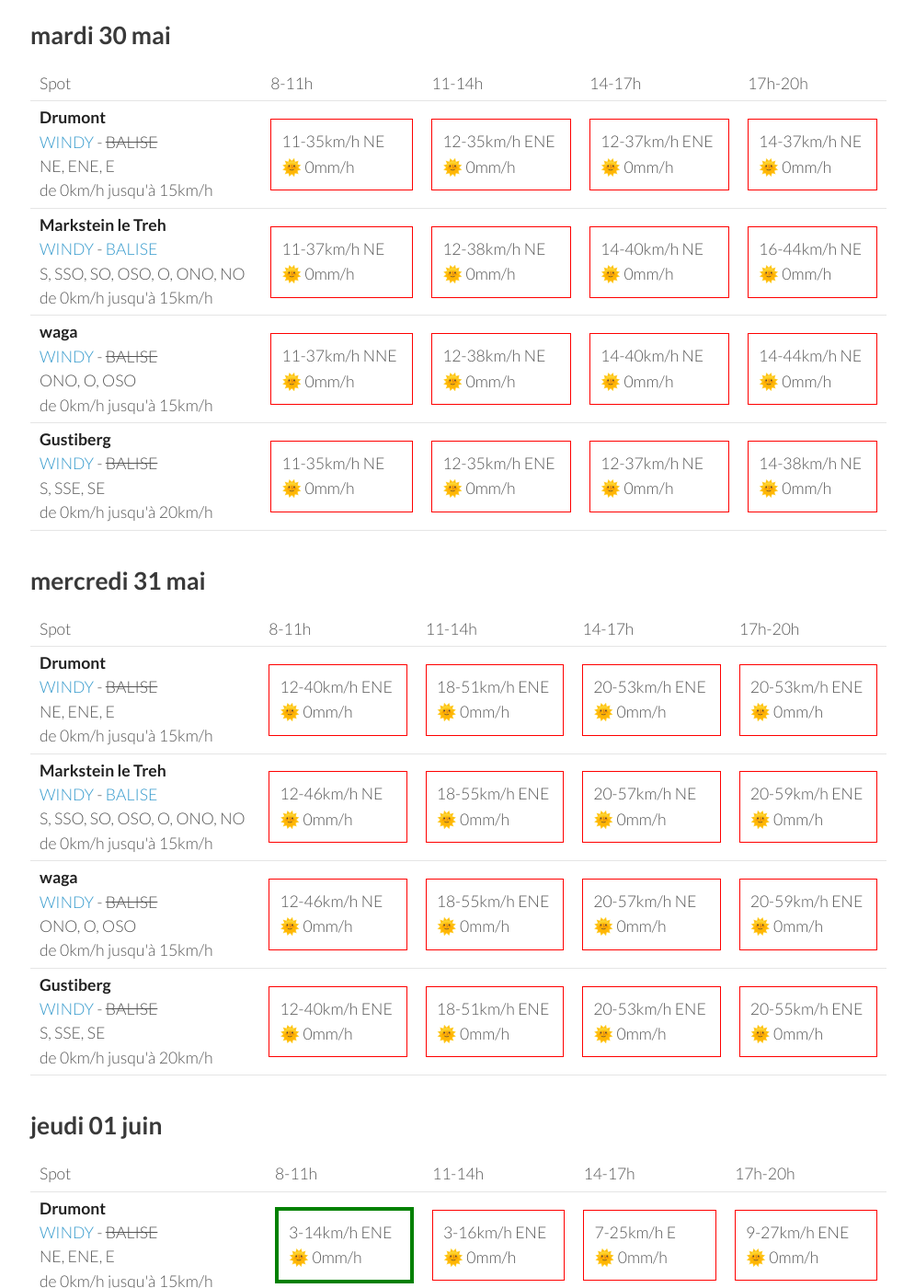
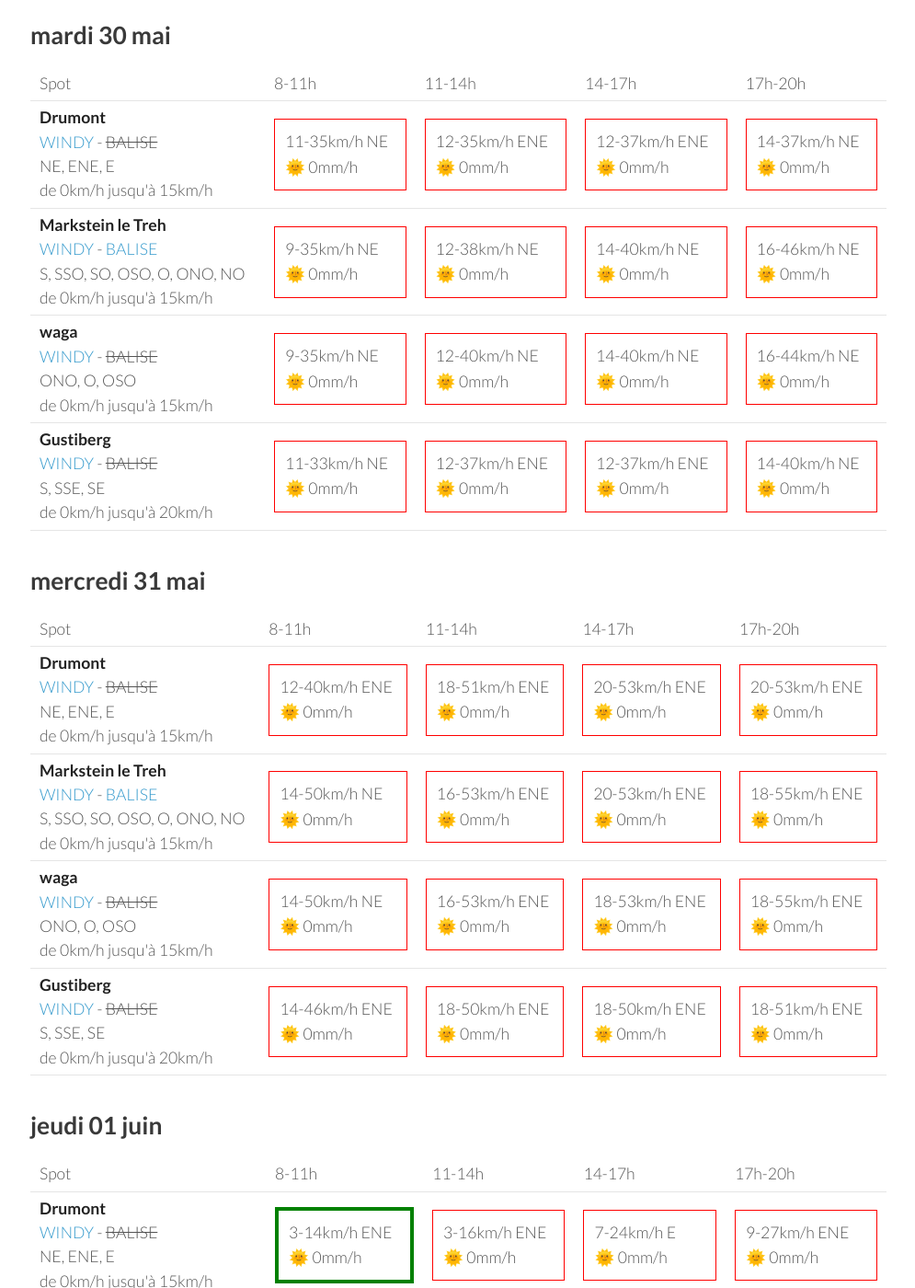
Before and after one commit to parapente-dans-le-nord/parapente-dans-le-nord.github.io, a Jekyll site: the page built from vosges.markdown, in a window 1280 px wide and 1400 px high, scrolled down 1442 px. Shown: the whole window at 92% size, without its empty margins (25-1020 px from the left). Built offline with Jekyll 4.4.1, drawn with Linux system fonts in a browser that asks for light colours; some of the changed text lies outside the part shown.

Commit message:
update index.markdown

```diff
--- a/vosges.markdown
+++ b/vosges.markdown
@@ -25,9 +25,9 @@ page mise à jour le dimanche 28 mai 13:16
         <td><strong>Drumont</strong><br><a href="https://windy.com/47.898/6.919?47.687,6.919,9,m:eYYagmG">WINDY</a> - <span class="no-balise"> BALISE </span><br> <span class="vent-favorable">NE, ENE, E</span><br><span class="force-vent">de 0km/h jusqu'à 15km/h</span> </td>
 
             <td><div class="not-flyable"><p>0-0km/h NA</p><p>🌧️ 0mm/h</p></div></td>
-            <td><div class="not-flyable"><p>12-33km/h E</p><p>🌞 0mm/h</p></div></td>
+            <td><div class="not-flyable"><p>14-35km/h E</p><p>🌞 0mm/h</p></div></td>
             <td><div class="not-flyable"><p>11-31km/h E</p><p>🌞 0mm/h</p></div></td>
-            <td><div class="not-flyable"><p>9-25km/h ENE</p><p>🌞 0mm/h</p></div></td>
+            <td><div class="not-flyable"><p>9-25km/h NE</p><p>🌞 0mm/h</p></div></td>
 
     </tr>
 <tr>
@@ -76,10 +76,10 @@ page mise à jour le dimanche 28 mai 13:16
 <tr>
         <td><strong>Drumont</strong><br><a href="https://windy.com/47.898/6.919?47.687,6.919,9,m:eYYagmG">WINDY</a> - <span class="no-balise"> BALISE </span><br> <span class="vent-favorable">NE, ENE, E</span><br><span class="force-vent">de 0km/h jusqu'à 15km/h</span> </td>
 
-            <td><div class="not-flyable"><p>11-27km/h E</p><p>🌞 0mm/h</p></div></td>
-            <td><div class="not-flyable"><p>12-33km/h E</p><p>🌞 0mm/h</p></div></td>
-            <td><div class="not-flyable"><p>11-31km/h ENE</p><p>🌞 0mm/h</p></div></td>
-            <td><div class="not-flyable"><p>12-35km/h ENE</p><p>🌞 0mm/h</p></div></td>
+            <td><div class="not-flyable"><p>12-31km/h E</p><p>🌞 0mm/h</p></div></td>
+            <td><div class="not-flyable"><p>12-33km/h ENE</p><p>🌞 0mm/h</p></div></td>
+            <td><div class="not-flyable"><p>11-33km/h ENE</p><p>🌞 0mm/h</p></div></td>
+            <td><div class="not-flyable"><p>12-37km/h ENE</p><p>🌞 0mm/h</p></div></td>
 
 
     </tr>
@@ -142,30 +142,30 @@ page mise à jour le dimanche 28 mai 13:16
 <tr>
         <td><strong>Markstein le Treh</strong><br><a href="https://windy.com/47.926/7.012?47.505,7.012,8,m:eY1agmQ">WINDY</a> - <span class=""><a href="http://www.balisemeteo.com/balise.php?idBalise=136">BALISE</a> </span><br> <span class="vent-favorable">S, SSO, SO, OSO, O, ONO, NO</span><br><span class="force-vent">de 0km/h jusqu'à 15km/h</span> </td>
 
-            <td><div class="not-flyable"><p>11-37km/h NE</p><p>🌞 0mm/h</p></div></td>
+            <td><div class="not-flyable"><p>9-35km/h NE</p><p>🌞 0mm/h</p></div></td>
             <td><div class="not-flyable"><p>12-38km/h NE</p><p>🌞 0mm/h</p></div></td>
+            <td><div class="not-flyable"><p>14-40km/h NE</p><p>🌞 0mm/h</p></div></td>
+            <td><div class="not-flyable"><p>16-46km/h NE</p><p>🌞 0mm/h</p></div></td>
+
+
+    </tr>
+<tr>
+        <td><strong>waga</strong><br><a href="https://windy.com/47.903/6.996?47.900,6.983,15">WINDY</a> - <span class="no-balise"> BALISE </span><br> <span class="vent-favorable">ONO, O, OSO</span><br><span class="force-vent">de 0km/h jusqu'à 15km/h</span> </td>
+
+            <td><div class="not-flyable"><p>9-35km/h NE</p><p>🌞 0mm/h</p></div></td>
+            <td><div class="not-flyable"><p>12-40km/h NE</p><p>🌞 0mm/h</p></div></td>
             <td><div class="not-flyable"><p>14-40km/h NE</p><p>🌞 0mm/h</p></div></td>
             <td><div class="not-flyable"><p>16-44km/h NE</p><p>🌞 0mm/h</p></div></td>
 
 
     </tr>
 <tr>
-        <td><strong>waga</strong><br><a href="https://windy.com/47.903/6.996?47.900,6.983,15">WINDY</a> - <span class="no-balise"> BALISE </span><br> <span class="vent-favorable">ONO, O, OSO</span><br><span class="force-vent">de 0km/h jusqu'à 15km/h</span> </td>
-
-            <td><div class="not-flyable"><p>11-37km/h NNE</p><p>🌞 0mm/h</p></div></td>
-            <td><div class="not-flyable"><p>12-38km/h NE</p><p>🌞 0mm/h</p></div></td>
-            <td><div class="not-flyable"><p>14-40km/h NE</p><p>🌞 0mm/h</p></div></td>
-            <td><div class="not-flyable"><p>14-44km/h NE</p><p>🌞 0mm/h</p></div></td>
-
-
-    </tr>
-<tr>
         <td><strong>Gustiberg</strong><br><a href="https://windy.com/47.894/6.934?47.891,6.934,15,m:eYYagmI">WINDY</a> - <span class="no-balise"> BALISE </span><br> <span class="vent-favorable">S, SSE, SE</span><br><span class="force-vent">de 0km/h jusqu'à 20km/h</span> </td>
 
-            <td><div class="not-flyable"><p>11-35km/h NE</p><p>🌞 0mm/h</p></div></td>
-            <td><div class="not-flyable"><p>12-35km/h ENE</p><p>🌞 0mm/h</p></div></td>
-            <td><div class="not-flyable"><p>12-37km/h NE</p><p>🌞 0mm/h</p></div></td>
-            <td><div class="not-flyable"><p>14-38km/h NE</p><p>🌞 0mm/h</p></div></td>
+            <td><div class="not-flyable"><p>11-33km/h NE</p><p>🌞 0mm/h</p></div></td>
+            <td><div class="not-flyable"><p>12-37km/h ENE</p><p>🌞 0mm/h</p></div></td>
+            <td><div class="not-flyable"><p>12-37km/h ENE</p><p>🌞 0mm/h</p></div></td>
+            <td><div class="not-flyable"><p>14-40km/h NE</p><p>🌞 0mm/h</p></div></td>
 
 
     </tr>
@@ -198,30 +198,30 @@ page mise à jour le dimanche 28 mai 13:16
 <tr>
         <td><strong>Markstein le Treh</strong><br><a href="https://windy.com/47.926/7.012?47.505,7.012,8,m:eY1agmQ">WINDY</a> - <span class=""><a href="http://www.balisemeteo.com/balise.php?idBalise=136">BALISE</a> </span><br> <span class="vent-favorable">S, SSO, SO, OSO, O, ONO, NO</span><br><span class="force-vent">de 0km/h jusqu'à 15km/h</span> </td>
 
-            <td><div class="not-flyable"><p>12-46km/h NE</p><p>🌞 0mm/h</p></div></td>
+            <td><div class="not-flyable"><p>14-50km/h NE</p><p>🌞 0mm/h</p></div></td>
+            <td><div class="not-flyable"><p>16-53km/h ENE</p><p>🌞 0mm/h</p></div></td>
+            <td><div class="not-flyable"><p>20-53km/h ENE</p><p>🌞 0mm/h</p></div></td>
             <td><div class="not-flyable"><p>18-55km/h ENE</p><p>🌞 0mm/h</p></div></td>
-            <td><div class="not-flyable"><p>20-57km/h NE</p><p>🌞 0mm/h</p></div></td>
-            <td><div class="not-flyable"><p>20-59km/h ENE</p><p>🌞 0mm/h</p></div></td>
 
 
     </tr>
 <tr>
         <td><strong>waga</strong><br><a href="https://windy.com/47.903/6.996?47.900,6.983,15">WINDY</a> - <span class="no-balise"> BALISE </span><br> <span class="vent-favorable">ONO, O, OSO</span><br><span class="force-vent">de 0km/h jusqu'à 15km/h</span> </td>
 
-            <td><div class="not-flyable"><p>12-46km/h NE</p><p>🌞 0mm/h</p></div></td>
+            <td><div class="not-flyable"><p>14-50km/h NE</p><p>🌞 0mm/h</p></div></td>
+            <td><div class="not-flyable"><p>16-53km/h ENE</p><p>🌞 0mm/h</p></div></td>
+            <td><div class="not-flyable"><p>18-53km/h ENE</p><p>🌞 0mm/h</p></div></td>
             <td><div class="not-flyable"><p>18-55km/h ENE</p><p>🌞 0mm/h</p></div></td>
-            <td><div class="not-flyable"><p>20-57km/h NE</p><p>🌞 0mm/h</p></div></td>
-            <td><div class="not-flyable"><p>20-59km/h ENE</p><p>🌞 0mm/h</p></div></td>
 
 
     </tr>
 <tr>
         <td><strong>Gustiberg</strong><br><a href="https://windy.com/47.894/6.934?47.891,6.934,15,m:eYYagmI">WINDY</a> - <span class="no-balise"> BALISE </span><br> <span class="vent-favorable">S, SSE, SE</span><br><span class="force-vent">de 0km/h jusqu'à 20km/h</span> </td>
 
-            <td><div class="not-flyable"><p>12-40km/h ENE</p><p>🌞 0mm/h</p></div></td>
+            <td><div class="not-flyable"><p>14-46km/h ENE</p><p>🌞 0mm/h</p></div></td>
+            <td><div class="not-flyable"><p>18-50km/h ENE</p><p>🌞 0mm/h</p></div></td>
+            <td><div class="not-flyable"><p>18-50km/h ENE</p><p>🌞 0mm/h</p></div></td>
             <td><div class="not-flyable"><p>18-51km/h ENE</p><p>🌞 0mm/h</p></div></td>
-            <td><div class="not-flyable"><p>20-53km/h ENE</p><p>🌞 0mm/h</p></div></td>
-            <td><div class="not-flyable"><p>20-55km/h ENE</p><p>🌞 0mm/h</p></div></td>
 
 
     </tr>
@@ -246,7 +246,7 @@ page mise à jour le dimanche 28 mai 13:16
 
             <td><div class="flyable"><p>3-14km/h ENE</p><p>🌞 0mm/h</p></div></td>
             <td><div class="not-flyable"><p>3-16km/h ENE</p><p>🌞 0mm/h</p></div></td>
-            <td><div class="not-flyable"><p>7-25km/h E</p><p>🌞 0mm/h</p></div></td>
+            <td><div class="not-flyable"><p>7-24km/h E</p><p>🌞 0mm/h</p></div></td>
             <td><div class="not-flyable"><p>9-27km/h ENE</p><p>🌞 0mm/h</p></div></td>
 
 
@@ -303,7 +303,7 @@ page mise à jour le dimanche 28 mai 13:16
             <td><div class="not-flyable"><p>7-22km/h NE</p><p>🌞 0mm/h</p></div></td>
             <td><div class="not-flyable"><p>7-22km/h E</p><p>🌞 0mm/h</p></div></td>
             <td><div class="not-flyable"><p>7-24km/h ENE</p><p>🌞 0mm/h</p></div></td>
-            <td><div class="not-flyable"><p>9-27km/h NE</p><p>🌧 0.2mm/h</p></div></td>
+            <td><div class="not-flyable"><p>9-27km/h NE</p><p>🌧 0.3mm/h</p></div></td>
 
 
     </tr>
```
Also changed, not shown: other parts of vosges.markdown (+1 -1 lines).
